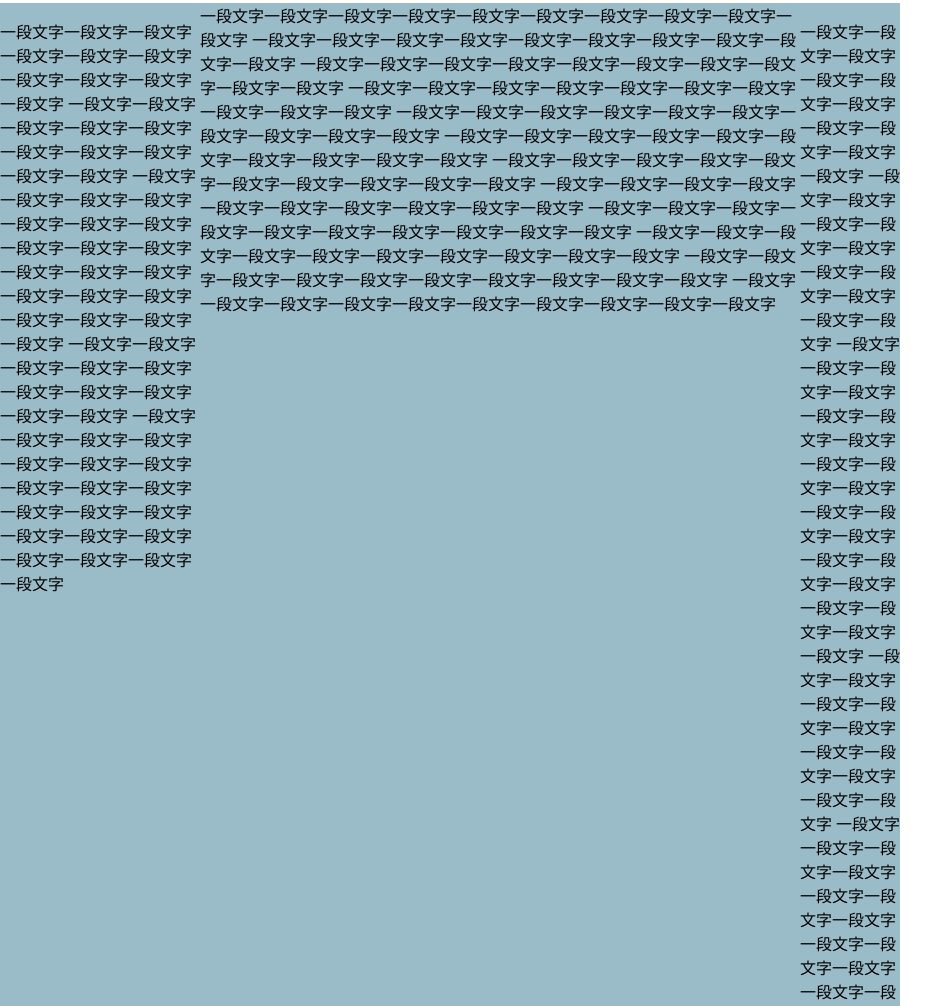
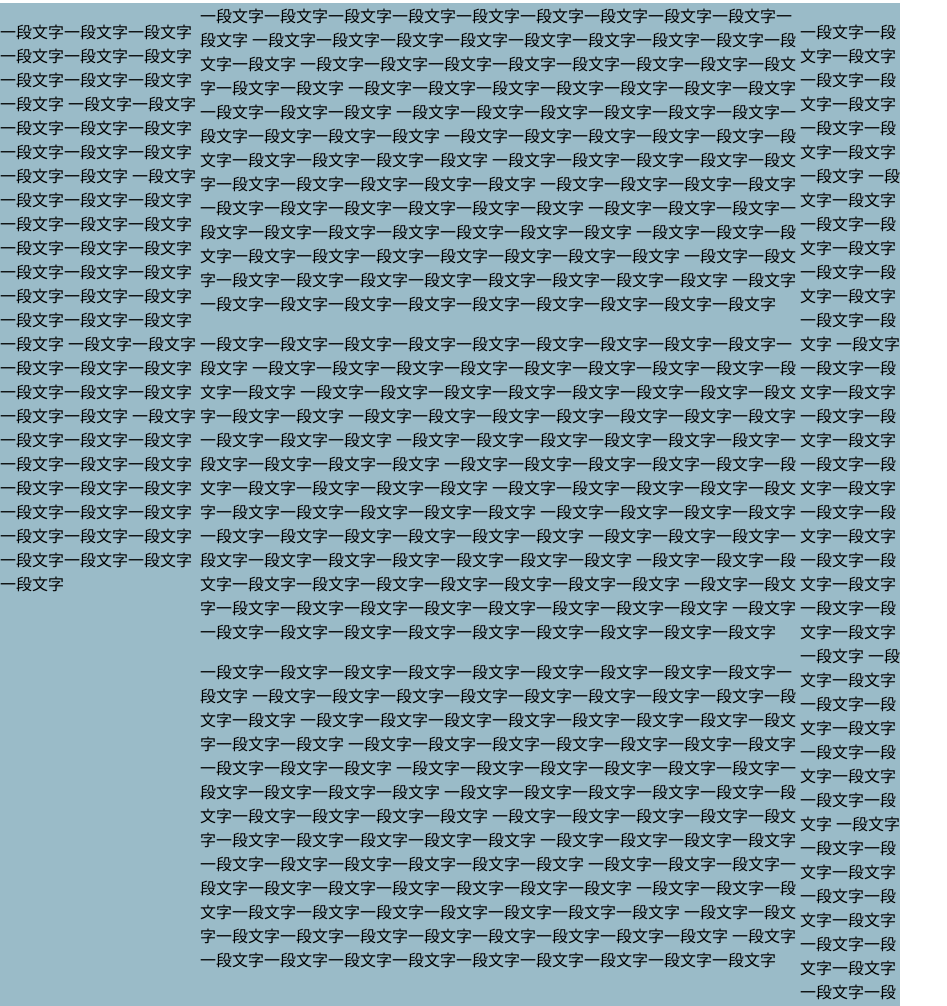
Before and after one commit to vensonhub/css-demos, a plain HTML site: page index.html in a window 1280 px wide. Shown: the part 13-1019 px from the top of the page, without its empty margins (0-947 px from the left). Drawn offline with Linux system fonts and the light colour scheme.

Commit message:
三列布局,左浮动右浮动中间不定宽。因为左浮动脱离文档流,中间的是block元素会跟着浮动,第三个元素浮动是块级元素。这样中间的元素因为是快级的所以会让第三个元素换行,解决方法把中间的快级元素放到第三个位置上就可以在一行显示了;另一个变形

```diff
--- a/index.html
+++ b/index.html
@@ -30,7 +30,7 @@
         }
 
         .center{
-
+            margin-left: 200px;
         }
 
         .right{
@@ -83,6 +83,36 @@
         一段文字一段文字一段文字一段文字一段文字一段文字一段文字一段文字一段文字一段文字
     </p>
 
+    <p class="center">
+        一段文字一段文字一段文字一段文字一段文字一段文字一段文字一段文字一段文字一段文字
+        一段文字一段文字一段文字一段文字一段文字一段文字一段文字一段文字一段文字一段文字
+        一段文字一段文字一段文字一段文字一段文字一段文字一段文字一段文字一段文字一段文字
+        一段文字一段文字一段文字一段文字一段文字一段文字一段文字一段文字一段文字一段文字
+        一段文字一段文字一段文字一段文字一段文字一段文字一段文字一段文字一段文字一段文字
+        一段文字一段文字一段文字一段文字一段文字一段文字一段文字一段文字一段文字一段文字
+        一段文字一段文字一段文字一段文字一段文字一段文字一段文字一段文字一段文字一段文字
+        一段文字一段文字一段文字一段文字一段文字一段文字一段文字一段文字一段文字一段文字
+        一段文字一段文字一段文字一段文字一段文字一段文字一段文字一段文字一段文字一段文字
+        一段文字一段文字一段文字一段文字一段文字一段文字一段文字一段文字一段文字一段文字
+        一段文字一段文字一段文字一段文字一段文字一段文字一段文字一段文字一段文字一段文字
+        一段文字一段文字一段文字一段文字一段文字一段文字一段文字一段文字一段文字一段文字
+    </p>
+
+    <p class="center">
+        一段文字一段文字一段文字一段文字一段文字一段文字一段文字一段文字一段文字一段文字
+        一段文字一段文字一段文字一段文字一段文字一段文字一段文字一段文字一段文字一段文字
+        一段文字一段文字一段文字一段文字一段文字一段文字一段文字一段文字一段文字一段文字
+        一段文字一段文字一段文字一段文字一段文字一段文字一段文字一段文字一段文字一段文字
+        一段文字一段文字一段文字一段文字一段文字一段文字一段文字一段文字一段文字一段文字
+        一段文字一段文字一段文字一段文字一段文字一段文字一段文字一段文字一段文字一段文字
+        一段文字一段文字一段文字一段文字一段文字一段文字一段文字一段文字一段文字一段文字
+        一段文字一段文字一段文字一段文字一段文字一段文字一段文字一段文字一段文字一段文字
+        一段文字一段文字一段文字一段文字一段文字一段文字一段文字一段文字一段文字一段文字
+        一段文字一段文字一段文字一段文字一段文字一段文字一段文字一段文字一段文字一段文字
+        一段文字一段文字一段文字一段文字一段文字一段文字一段文字一段文字一段文字一段文字
+        一段文字一段文字一段文字一段文字一段文字一段文字一段文字一段文字一段文字一段文字
+    </p>
+
 </div>
 </body>
 </html>
```
